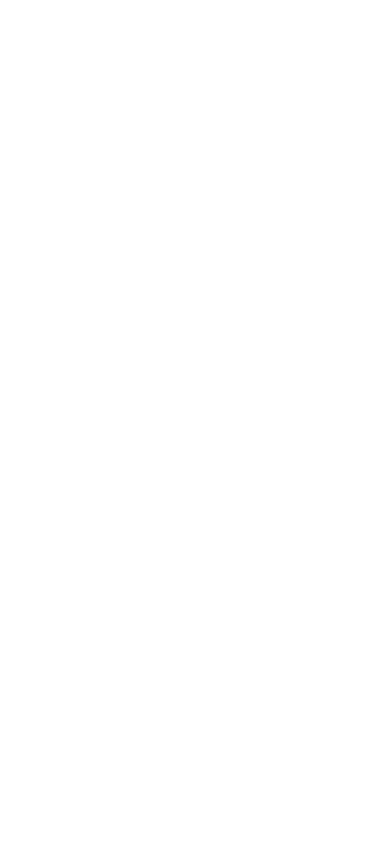
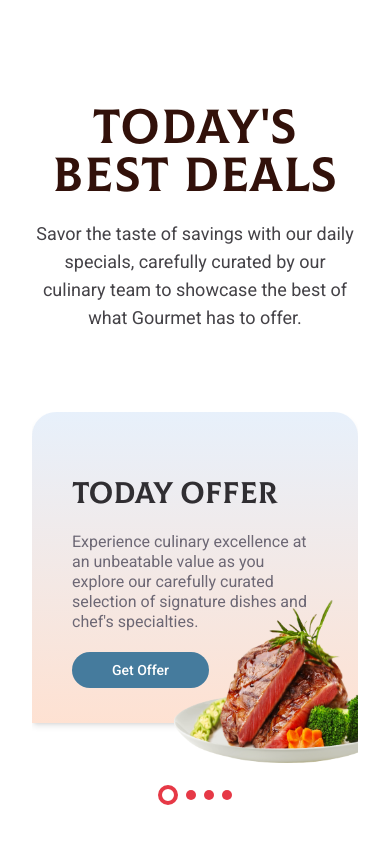
Before and after one commit to imTheoDoR/gourment-restaurant, a Next.js app: page / in a window 390 px wide. Shown: the part 2254-3098 px from the top of the page. Before the commit the page ends 2390 px from the top, so only its background shows below. Built offline with nearby package versions, Linux system fonts and the light colour scheme.

Commit message:
responsive for best deals

```diff
--- a/app/(homepage)/page.tsx
+++ b/app/(homepage)/page.tsx
@@ -11,9 +11,9 @@
   return (
     <main>
       <Discover />
-      {/* <section className="container pt-40 pb-32">
+      <section className="container pt-40 pb-32">
         <BestDeal />
-      </section> */}
+      </section>
       {/* <ExploreMenu /> */}
       {/* <MeetWithChef /> */}
       {/* <WhyUs /> */}
--- a/components/best-deal.tsx
+++ b/components/best-deal.tsx
@@ -26,30 +26,37 @@
       <div className="mt-20 mx-auto max-w-7xl">
         <Swiper
           spaceBetween={100}
-          slidesPerView={2}
-          slidesPerGroup={2}
           pagination={true}
           modules={[Pagination]}
           breakpoints={{
-            340: {
+            412: {
               slidesPerView: 1,
-              spaceBetween: 30,
+              slidesPerGroup: 1,
+              spaceBetween: 80,
             },
             640: {
               slidesPerView: 1,
-              spaceBetween: 50,
+              slidesPerGroup: 1,
+              spaceBetween: 80,
             },
-            1024: {
+            970: {
               slidesPerView: 2,
+              slidesPerGroup: 2,
+              spaceBetween: 80,
+            },
+            1200: {
+              slidesPerView: 2,
+              slidesPerGroup: 2,
               spaceBetween: 80,
             },
           }}
           className="mySwiper"
         >
+          {/* slide 1 */}
           <SwiperSlide>
             <div className="max-h-[361px] pb-16">
-              <div className="bg-gradient-to-t from-[#FC9D6A]/30 to-[#B0CEF2]/30 bg-no-repeat bg-cover w-full h-[311px] px-10 py-16 rounded-t-3xl rounded-br-3xl relative shadow-md">
-                <div className="bg-sale bg-cover bg-no-repeat w-[151px] h-[71px] bg flex items-center justify-center absolute top-5 right-14">
+              <div className=" bg-gradient-to-t from-[#FC9D6A]/30 to-[#B0CEF2]/30 bg-no-repeat bg-cover w-full h-[311px] px-10 py-16 rounded-t-3xl rounded-br-3xl relative shadow-md">
+                <div className="hidden md:flex bg-sale bg-cover bg-no-repeat w-[151px] h-[71px] bg items-center justify-center absolute top-5 right-14">
                   <span className="text-2xl font-extrabold">30% OFF</span>
                 </div>
                 <Image
@@ -57,7 +64,7 @@
                   alt="today offer gourment restaurant"
                   width={338}
                   height={246}
-                  className="absolute -right-10 -bottom-10 w-80"
+                  className="absolute -right-10 -bottom-10 w-56 md:w-60 xl:w-80"
                 />
                 <h4 className="font-colus text-3xl">Today Offer</h4>
                 <p className="text-gray pt-5 max-w-[400px] leading-5">
@@ -74,7 +81,9 @@
               </div>
             </div>
           </SwiperSlide>
+          {/* end slide 1 */}
 
+          {/* slide 2 */}
           <SwiperSlide>
             <div className="bg-[url('/images/slider/bg1.png')] bg-no-repeat bg-cover w-full h-[311px] px-10 py-8 rounded-t-3xl rounded-br-3xl relative shadow-md">
               <div className="bg-white/40 backdrop-blur-md p-5 rounded-2xl">
@@ -94,11 +103,13 @@
               </Link>
             </div>
           </SwiperSlide>
+          {/* end slide 2 */}
 
+          {/* slide 3 */}
           <SwiperSlide>
             <div className="max-h-[361px] pb-16">
-              <div className="bg-gradient-to-t from-[#FC9D6A]/30 to-[#B0CEF2]/30 bg-no-repeat bg-cover w-full h-[311px] px-10 py-16 rounded-t-3xl rounded-br-3xl relative shadow-md">
-                <div className="bg-sale bg-cover bg-no-repeat w-[151px] h-[71px] bg flex items-center justify-center absolute top-5 right-14">
+              <div className=" bg-gradient-to-t from-[#FC9D6A]/30 to-[#B0CEF2]/30 bg-no-repeat bg-cover w-full h-[311px] px-10 py-16 rounded-t-3xl rounded-br-3xl relative shadow-md">
+                <div className="hidden md:flex bg-sale bg-cover bg-no-repeat w-[151px] h-[71px] bg items-center justify-center absolute top-5 right-14">
                   <span className="text-2xl font-extrabold">30% OFF</span>
                 </div>
                 <Image
@@ -106,7 +117,7 @@
                   alt="today offer gourment restaurant"
                   width={338}
                   height={246}
-                  className="absolute -right-10 -bottom-10 w-80"
+                  className="absolute -right-10 -bottom-10 w-56 md:w-60 xl:w-80"
                 />
                 <h4 className="font-colus text-3xl">Today Offer</h4>
                 <p className="text-gray pt-5 max-w-[400px] leading-5">
@@ -123,7 +134,9 @@
               </div>
             </div>
           </SwiperSlide>
+          {/* end slide 3 */}
 
+          {/* slide 4 */}
           <SwiperSlide>
             <div className="bg-[url('/images/slider/bg1.png')] bg-no-repeat bg-cover w-full h-[311px] px-10 py-8 rounded-t-3xl rounded-br-3xl relative shadow-md">
               <div className="bg-white/40 backdrop-blur-md p-5 rounded-2xl">
@@ -143,6 +156,7 @@
               </Link>
             </div>
           </SwiperSlide>
+          {/* end slide 4 */}
         </Swiper>
       </div>
     </>
```
